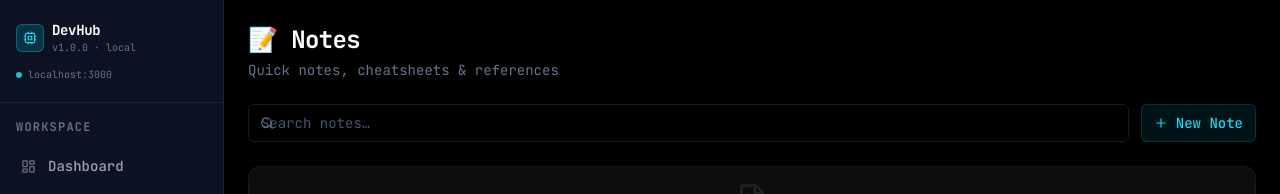
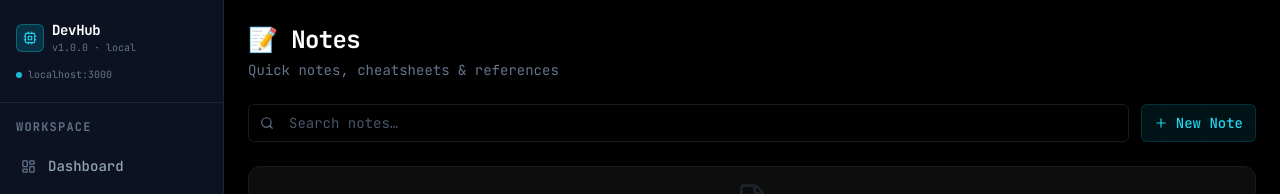
Before and after one commit to OdinWattz/Dev-hub, a Next.js app: page /notes in a window 1280 px wide. Shown: the top 194 px of the page. Built offline with nearby package versions, Linux system fonts and the light colour scheme.

Commit message:
fix: force search input left padding with !important override

```diff
--- a/src/app/github/page.tsx
+++ b/src/app/github/page.tsx
@@ -152,7 +152,7 @@ export default function GitHubPage() {
           <div className="relative flex-1">
             <Search size={14} className="absolute left-3 top-1/2 -translate-y-1/2 text-slate-500 pointer-events-none" />
             <input
-              className="input pl-10"
+              className="input !pl-10"
               placeholder="GitHub username…"
               value={username}
               onChange={e => setUsername(e.target.value)}
--- a/src/app/notes/page.tsx
+++ b/src/app/notes/page.tsx
@@ -77,7 +77,7 @@ export default function NotesPage() {
         <div className="relative flex-1">
           <Search size={14} className="absolute left-3 top-1/2 -translate-y-1/2 text-slate-500 pointer-events-none" />
           <input
-            className="input pl-10"
+            className="input !pl-10"
             placeholder="Search notes…"
             value={search}
             onChange={e => setSearch(e.target.value)}
--- a/src/app/snippets/page.tsx
+++ b/src/app/snippets/page.tsx
@@ -75,7 +75,7 @@ export default function SnippetsPage() {
         <div className="relative flex-1">
           <Search size={14} className="absolute left-3 top-1/2 -translate-y-1/2 text-slate-500 pointer-events-none" />
           <input
-            className="input pl-10"
+            className="input !pl-10"
             placeholder="Search snippets…"
             value={search}
             onChange={e => setSearch(e.target.value)}
--- a/src/app/weather/page.tsx
+++ b/src/app/weather/page.tsx
@@ -127,7 +127,7 @@ export default function WeatherPage() {
           <div className="relative flex-1">
             <MapPin size={14} className="absolute left-3 top-1/2 -translate-y-1/2 text-slate-500 pointer-events-none" />
             <input
-              className="input pl-10"
+              className="input !pl-10"
               placeholder="Search city…"
               value={city}
               onChange={e => setCity(e.target.value)}
```
